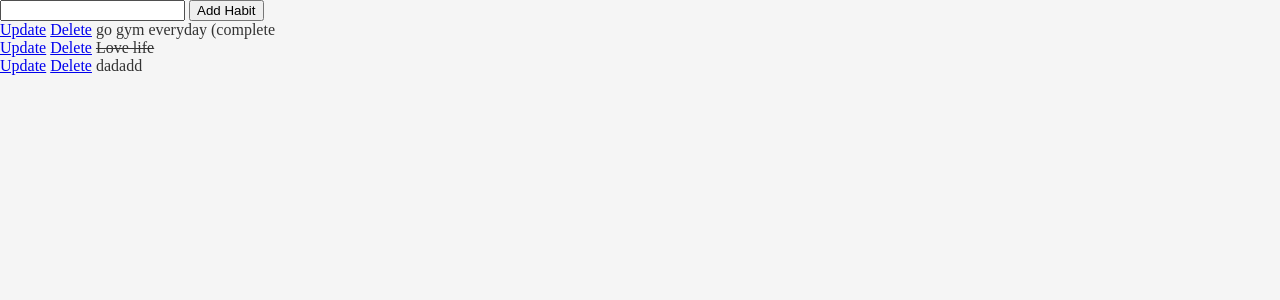
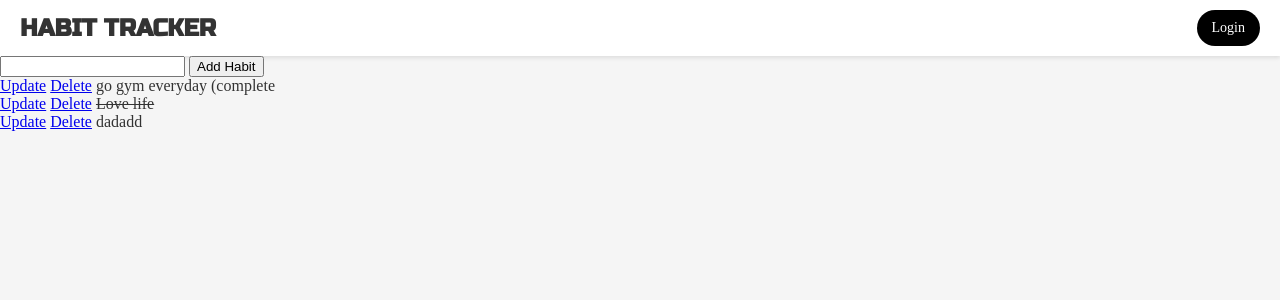
Before and after one commit to WhatTheyOnn/Django_Habit, a Django app: page / in a window 1280 px wide. Shown: the top 300 px of the page. Run offline with Django 4.2, Linux system fonts and the light colour scheme; data comes from the database, SQL or seed files in the repository; some web fonts are replaced.

Commit message:
Added the app name and login button to the task bar

```diff
--- a/habit_tracker/templates/Habit_tracker/list.html
+++ b/habit_tracker/templates/Habit_tracker/list.html
@@ -39,6 +39,10 @@
     </style>
 </head>
 <body>
+<header>
+    <h1>HABIT TRACKER</h1>
+    <a href="/login">Login</a>
+</header>
 
 <form method="POST" action="/">
     {% csrf_token %}
```
